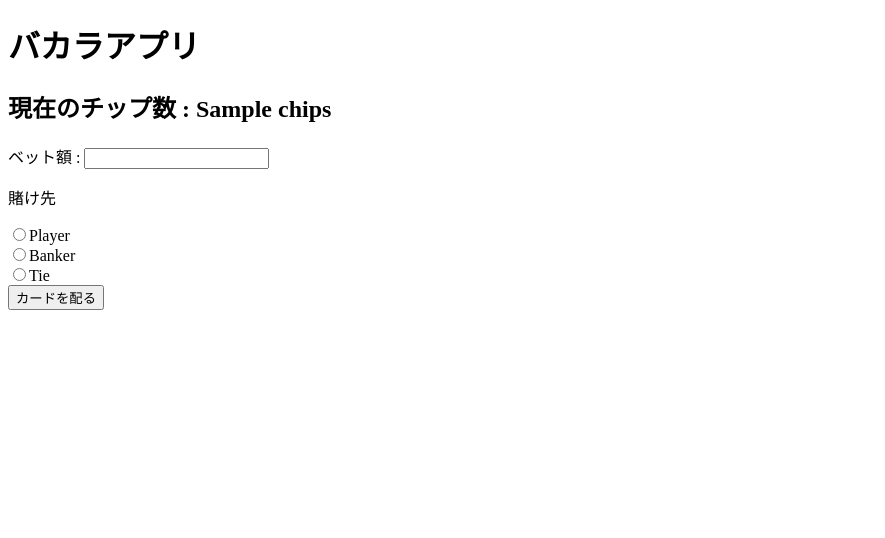
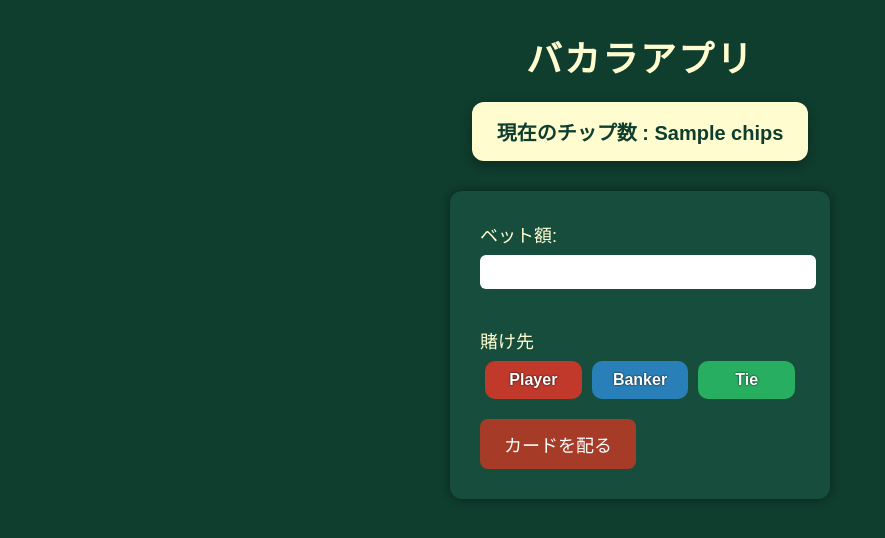
Before and after one commit to irohase/baccarat, a Python web app: template flask/templates/index.html in a window 1280 px wide. Shown: the top 538 px of the page, without its empty margins (0-885 px from the left). Run offline with Jinja, Linux system fonts and the light colour scheme; the template is opened without the code that fills it: most values are stand-ins (such as "Sample title", 1, 10 or a date in 2020).

Commit message:
デザイン追加

```diff
--- /dev/null
+++ b/flask/static/style.css
@@ -0,0 +1,117 @@
+body{
+    background-color: #0f3d2e;
+    color:#fffdd0;
+    font-family: sans-serif;
+}
+
+.container {
+  max-width: 600px;
+  margin: 50px auto;
+  padding: 30px;
+  background-color: #174d3c;
+  border-radius: 12px;
+  box-shadow: 0 0 15px rgba(0,0,0,0.4);
+  text-align: center;
+}
+
+.title{
+    font-size: 36px;
+    margin-top: 30px;
+    margin-bottom: 20px;
+    letter-spacing: 2px;
+    text-align: center;
+}
+
+
+.chip-box{
+    background-color: #fffdd0;
+    color:#0f3d2e;
+    padding: 15px 25px;
+    border-radius: 12px;
+    text-align: center;
+    width: fit-content;
+    margin: 20px auto;
+    box-shadow: 0 4px 12px rgba(0, 0, 0, 0.3);
+    font-weight: bold;
+    font-size: 20px;
+}
+
+/* フォーム全体 */
+.game-form {
+  background-color: #174d3c;
+  padding: 30px;
+  border-radius: 12px;
+  width: 320px;
+  margin: 30px auto;
+  box-shadow: 0 0 10px rgba(0,0,0,0.4);
+}
+
+/* ラベル・見出し */
+.form-label {
+  font-size: 18px;
+  margin-bottom: 8px;
+  display: block;
+}
+
+/* ベット額の入力欄 */
+.bet-input {
+  padding: 8px;
+  font-size: 16px;
+  width: 100%;
+  margin-bottom: 20px;
+  border: none;
+  border-radius: 6px;
+}
+
+/* 賭け先の選択肢 */
+.bet-options {
+  display: flex;
+  justify-content: space-between;
+  margin-bottom: 20px;
+}
+
+/* 賭け先カード */
+.bet-choice {
+  flex: 1;
+  margin: 0 5px;
+  padding: 10px 5px;
+  border-radius: 10px;
+  font-weight: bold;
+  color: white;
+  cursor: pointer;
+  transition: transform 0.2s, box-shadow 0.2s;
+  text-shadow: 0 0 2px black;
+  text-align: center;
+  background-color: #444;
+}
+
+.bet-choice input {
+  display: none;  /* ラジオボタン非表示 */
+}
+
+/* カードっぽく色分け */
+.bet-choice.player { background-color: #c0392b; }   /* 赤 */
+.bet-choice.banker { background-color: #2980b9; }   /* 青 */
+.bet-choice.tie    { background-color: #27ae60; }   /* 緑 */
+
+/* 選択時に拡大・影をつける */
+.bet-choice:hover {
+  transform: scale(1.05);
+  box-shadow: 0 0 8px white;
+}
+
+/* 決定ボタン */
+.submit-btn {
+  background-color: #a63c28;
+  color: white;
+  font-size: 18px;
+  padding: 12px 24px;
+  border: none;
+  border-radius: 8px;
+  cursor: pointer;
+  transition: background-color 0.3s;
+}
+
+.submit-btn:hover {
+  background-color: #c94e3f;
+}
--- a/flask/templates/index.html
+++ b/flask/templates/index.html
@@ -1,22 +1,41 @@
 <!DOCTYPE html>
 <html>
-<head><title>バカラ</title></head>
+<head>
+  <title>バカラ</title>
+  <link rel="stylesheet" href="{{url_for('static',filename='style.css')}}">
+
+
+</head>
 
 <body>
-  <h1>バカラアプリ</h1>
+  <h1 class="title">バカラアプリ</h1>
 
-  <h2>現在のチップ数 : {{chips}}</h2>
+  <h2 class="chip-box">現在のチップ数 : {{chips}}</h2>
 
-  <form method="POST">
-    <p>ベット額 : <input type="number" name="bet" min="1" required></p>
+  <form method="POST" class="game-form">
+    <label class="form-label">ベット額:</label>
+    <input type="number" name="bet" min="1" required class="bet-input">
 
-    <p>賭け先</p>
+    <p class="form-label">賭け先</p>
 
-    <input type="radio" name="bet_choice" value="player" required>Player<br>
-    <input type="radio" name="bet_choice" value="banker" required>Banker<br>
-    <input type="radio" name="bet_choice" value="tie" required>Tie<br>
+    <div class="bet-options">
+      <label class="bet-choice player">
+        <input type="radio" name="bet_choice" value="player" required>
+        Player
+      </label>
 
-    <button type="submit">カードを配る</button>
+      <label class="bet-choice banker">
+        <input type="radio" name="bet_choice" value="banker" required>
+        Banker
+      </label>
+
+      <label class="bet-choice tie">
+        <input type="radio" name="bet_choice" value="tie" required>
+        Tie
+      </label>
+    </div>
+
+    <button type="submit" class="submit-btn">カードを配る</button>
   </form>
 </body>
 </html>
```
Also changed, not shown: flask/templates/gameover.html (+8 -1 lines), flask/templates/result.html (+7 -2 lines).
